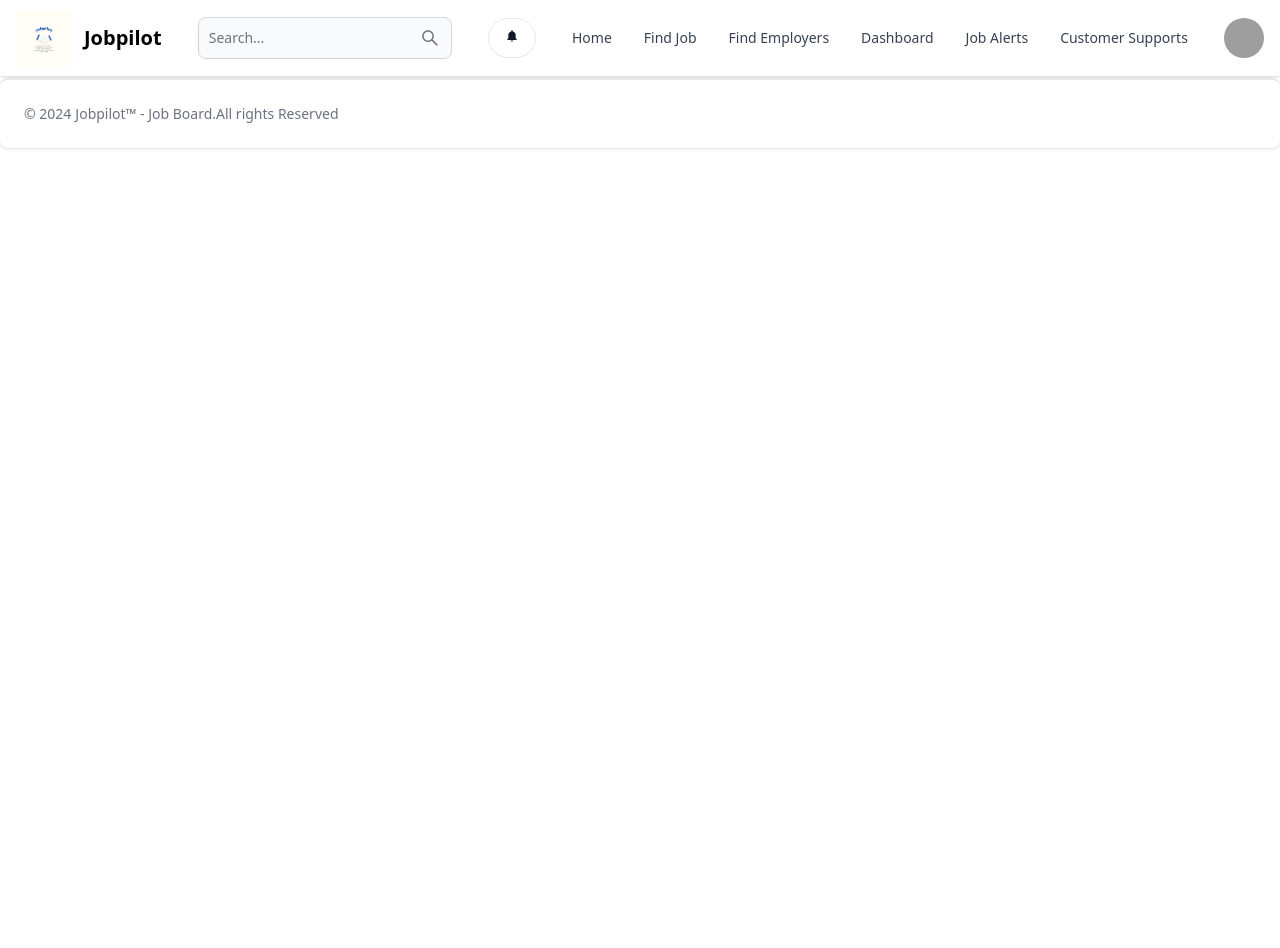
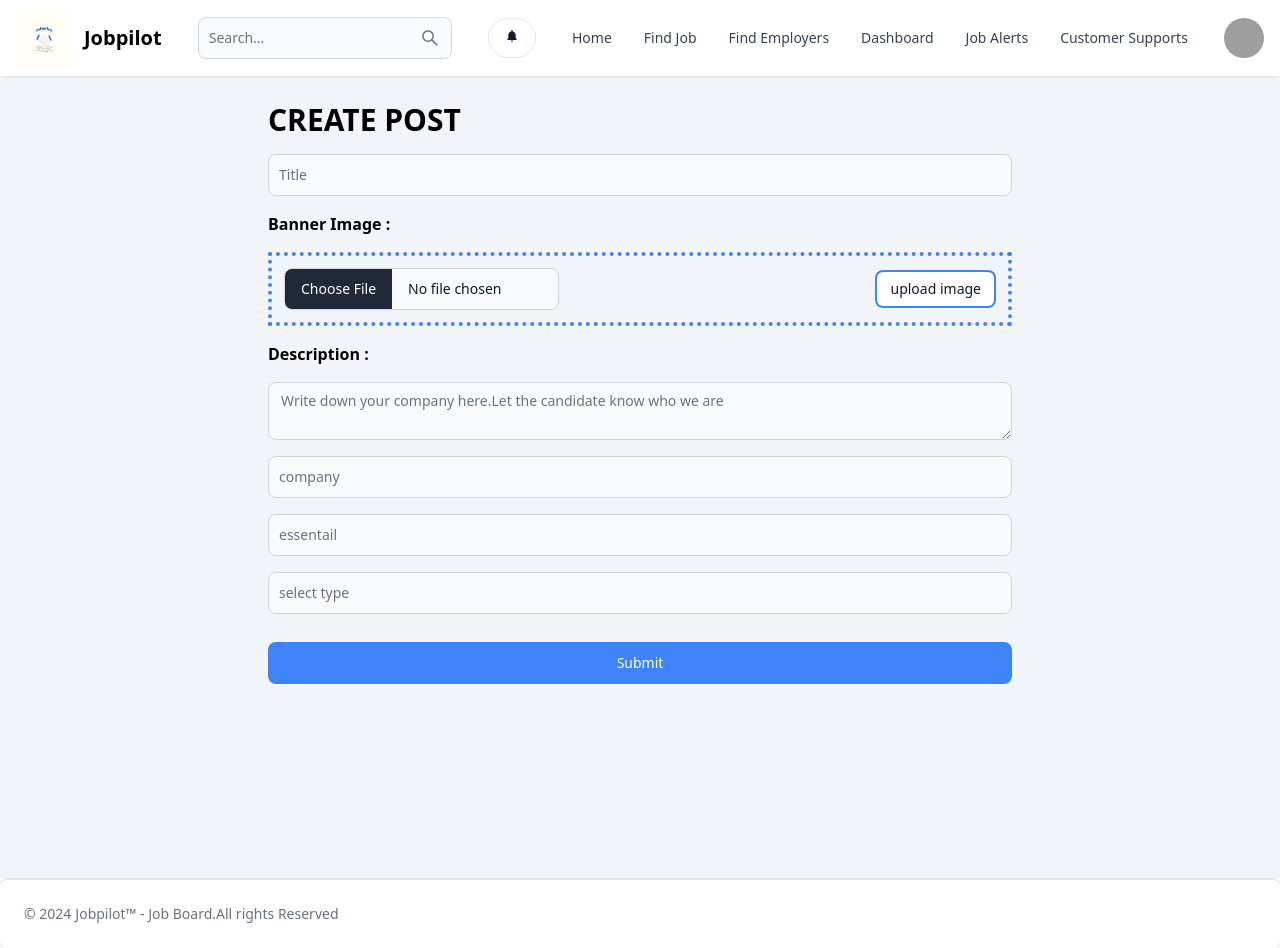
Before and after one commit to Sameemadhu16/Job-Listings, a React (Vite) app in the folder client/: page /create-post in a window 1280 px wide. Before the commit the page ends 800 px from the top, so only its background shows below. Built offline with nearby package versions, Linux system fonts and the light colour scheme; grey boxes are pictures that could not be loaded.

Commit message:
create home page

```diff
--- a/client/src/App.jsx
+++ b/client/src/App.jsx
@@ -34,7 +34,7 @@ export default function App() {
 
     <Route path='/forgot-password' element={<ForgotPassword/>}/>
 
-    <Route path='/company-info' element={<PosterCompanyInfo/>}/>
+    <Route path='/create-post' element={<PosterCompanyInfo/>}/>
     <Route path='/found-info' element={<PosterFountInfo/>}/>
     <Route path='/social-info' element={<PosterSocailMediaInfo/>}/>
     <Route path='/contact' element={<Contact/>}/>
--- a/client/src/pages/Poster.CompanyInfo.jsx
+++ b/client/src/pages/Poster.CompanyInfo.jsx
@@ -1,14 +1,45 @@
-import React from 'react'
-import { TextInput,FileInput,Button,Textarea } from 'flowbite-react'
-import { FaArrowRight } from "react-icons/fa";
+import React, { useState } from 'react'
+import { TextInput,FileInput,Button,Textarea,Select } from 'flowbite-react'
+import { useNavigate } from 'react-router-dom';
 
 export default function PosterCompanyInfo() {
+
+  const [formData,setFormData] = useState({});
+  const [error,setError] = useState(null);
+  const navigate = useNavigate();
+
+  const handleSubmit = async (e) => {
+      e.preventDefault();
+
+      try{
+        const res = await fetch('/api/post/create-post',{
+          method:"POST",
+          headers:{
+            'Content-Type':'application/json'
+          },
+          body:JSON.stringify(formData),
+        });
+        const data = await res.json();
+
+        if(!res.ok){
+          setError(data.message);
+        }
+
+        if(res.ok){
+          setError(null);
+          navigate('/#');
+
+        }
+      }catch(error){
+        setError(true);
+      }
+    }
   return (
     <div className='bg-slate-100'>
       <div className='p-3 max-w-3xl mx-auto min-h-screen '>
-      <form className="flex flex-col gap-4 mt-3" >
+      <form className="flex flex-col gap-4 mt-3" onSubmit={handleSubmit}>
         <h1 className='text-3xl font-bold'>
-            Logo & Banner image :
+            CREATE POST
         </h1>
           <div className='flex flex-col gap-4 sm:flex-row justify-between'>
             <TextInput type='text' placeholder='Title' required id='title'
@@ -23,15 +54,17 @@ export default function PosterCompanyInfo() {
             upload image
             </Button>
           </div>
-          <p className='font-semibold'>About Us :</p>
+          <p className='font-semibold'>Description :</p>
           <Textarea placeholder='Write down your company here.Let the candidate know who we are'></Textarea>
+          <TextInput type='text' placeholder='company'></TextInput>
+          <TextInput type='text' placeholder='essentail'></TextInput>
+          <TextInput type='text' placeholder='select type'></TextInput>
+          <Button type='submit' cols={50} className='bg-blue-500 hover:bg-opacity-95 mt-3' >
+            Submit
+        </Button>
+
       </form>
-        <Button type='button' cols={50} className='bg-blue-500 hover:bg-opacity-95 mt-3' >
-            <div className='flex flex-row gap-1 items-center'>
-            Save & Next
-            <FaArrowRight />
-            </div>
-        </Button>
+
     </div>
     </div>
   )
```
